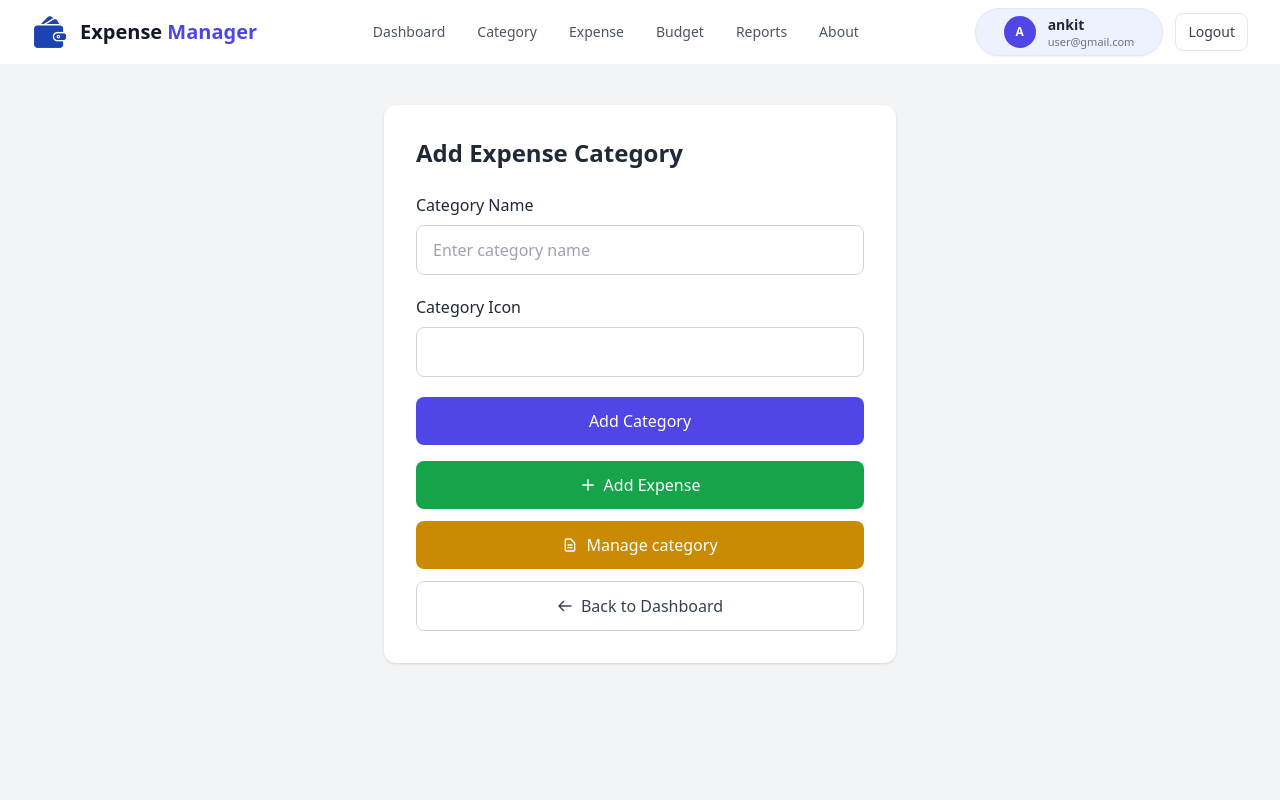
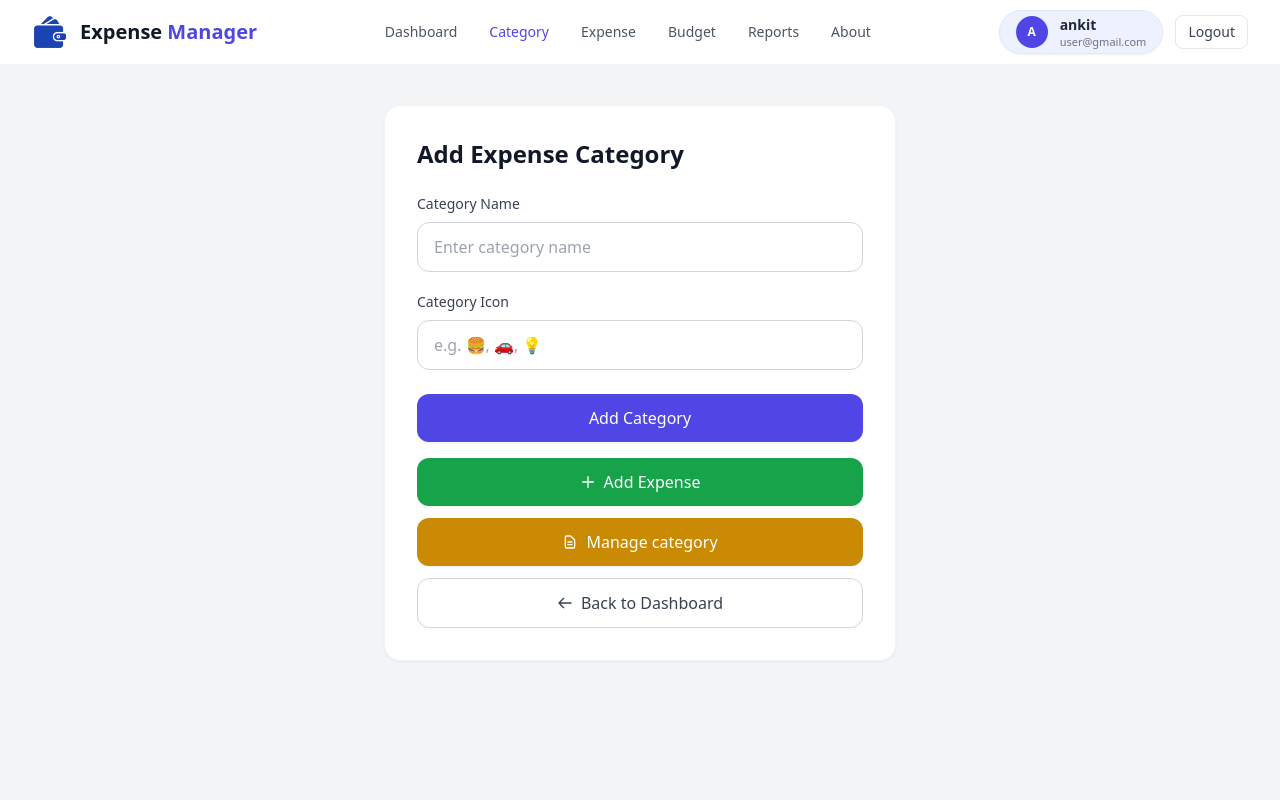
Before and after one commit to Ankitkumarbishwas/EXPENSE-MANAGER-DJANGO, a Django app: page /add_category/ in a window 1280 px wide. Run offline with Django 5.2, Linux system fonts and the light colour scheme; a user stored in the database is signed in; some libraries are stand-ins or nearby versions.

Commit message:
update add_category

```diff
--- a/expensemanager/expense/templates/add_category.html
+++ b/expensemanager/expense/templates/add_category.html
@@ -8,26 +8,27 @@
     <script src="https://cdn.tailwindcss.com"></script>
 </head>
 
-<body class="bg-gray-100 text-gray-800">
+<body class="bg-gray-100 text-gray-800 antialiased min-h-screen">
     {% load static %}
-     <div class="header bg-white border-b border-gray-100 sticky top-0 z-50">
-        <div class="px-4 px-8">
+    <header class="header bg-white border-b border-gray-100 sticky top-0 z-50">
+        <div class="max-w-7xl mx-auto px-4 sm:px-6 lg:px-8">
             <div class="flex items-center justify-between h-16">
 
-                <a href="{% url 'dashboard' %}" class="flex items-center gap-3">
-                    <div class="w-9 h-9 flex items-center justify-center">
-                        <img src="{% static 'wallet.png' %}" alt="" class="h-full w-auto object-contain">
+                <a href="{% url 'dashboard' %}" class="flex items-center gap-2 sm:gap-3 shrink-0">
+                    <div class="w-8 h-8 sm:w-9 sm:h-9 flex items-center justify-center">
+                        <img src="{% static 'wallet.png' %}" alt="Logo" class="h-full w-auto object-contain">
                     </div>
-                    <span class="text-xl font-bold text-gray-900">
+                    <span class="text-lg sm:text-xl font-bold text-gray-900">
                         Expense <span class="text-indigo-600">Manager</span>
                     </span>
                 </a>
 
-                <div class="flex justify-between gap-8">
+                <!-- Desktop Navigation -->
+                <nav class="hidden md:flex items-center gap-6 lg:gap-8">
                     <a href="{% url 'dashboard' %}" class="text-sm font-medium text-gray-600 hover:text-indigo-600 transition-colors">
                         Dashboard
                     </a>
-                    <a href="{% url 'add_category' %}" class="text-sm font-medium text-gray-600 hover:text-indigo-600 transition-colors">
+                    <a href="{% url 'add_category' %}" class="text-sm font-medium text-indigo-600">
                         Category
                     </a>
                     <a href="{% url 'add_expense' %}" class="text-sm font-medium text-gray-600 hover:text-indigo-600 transition-colors">
@@ -42,15 +43,13 @@
                     <a href="" class="text-sm font-medium text-gray-600 hover:text-indigo-600 transition-colors">
                         About
                     </a>
-                </div>
+                </nav>
 
-                <div class="flex items-center gap-3">
+                <div class="flex items-center gap-2 sm:gap-3">
                     {% if request.user.is_authenticated %}
 
-                    <div
-                        class="flex items-center gap-3 rounded-full border border-indigo-100 bg-indigo-50 px-7 py-1.5 shadow-sm">
-                        <div
-                            class="flex h-8 w-8 items-center justify-center rounded-full bg-indigo-600 text-xs font-bold text-white">
+                    <div class="flex items-center gap-2 sm:gap-3 rounded-full border border-indigo-100 bg-indigo-50 px-2 sm:px-4 py-1 shadow-sm">
+                        <div class="flex h-7 w-7 sm:h-8 sm:w-8 shrink-0 items-center justify-center rounded-full bg-indigo-600 text-xs font-bold text-white">
                             {% if request.user.first_name %}
                             {{ request.user.first_name|first|upper }}
                             {% else %}
@@ -58,102 +57,103 @@
                             {% endif %}
                         </div>
 
-                        <div class="flex flex-col leading-tight">
-                            <span class="text-sm font-semibold text-gray-800">
+                        <div class="hidden sm:flex flex-col leading-tight max-w-[130px] lg:max-w-[200px]">
+                            <span class="text-xs sm:text-sm font-semibold text-gray-800 truncate">
                                 {% if request.user.first_name %}
-                                {{ request.user.first_name }} {% if request.user.last_name %}{{ request.user.last_name
-                                }}{% endif %}
+                                {{ request.user.first_name }} {% if request.user.last_name %}{{ request.user.last_name }}{% endif %}
                                 {% else %}
                                 {{ request.user.username }}
                                 {% endif %}
                             </span>
-                            <span class="text-[11px] text-gray-500">{{ request.user.email }}</span>
+                            <span class="text-[10px] sm:text-[11px] text-gray-500 truncate">{{ request.user.email }}</span>
                         </div>
                     </div>
 
                     <a href="{% url 'logout' %}"
-                        class="inline-flex items-center justify-center rounded-lg border border-gray-200 bg-white px-3 py-2 text-sm font-medium text-gray-700 transition hover:border-red-200 hover:text-red-600">
+                        class="inline-flex items-center justify-center rounded-lg border border-gray-200 bg-white px-2.5 sm:px-3 py-1.5 text-xs sm:text-sm font-medium text-gray-700 transition hover:border-red-200 hover:text-red-600">
                         Logout
                     </a>
                     {% else %}
-                    <div class="flex items-center gap-3">
+                    <div class="flex items-center gap-2 sm:gap-3">
                         <a href="{% url 'login' %}"
-                            class="inline-flex items-center gap-2 px-4 py-2 border border-gray-200 text-sm font-medium rounded-lg text-gray-700 bg-white hover:bg-gray-50 hover:border-gray-300 transition-all shadow-sm">
-                            <svg class="w-4 h-4 text-gray-500" fill="none" stroke="currentColor" viewBox="0 0 24 24">
+                            class="inline-flex items-center gap-1.5 sm:gap-2 px-3 sm:px-4 py-1.5 sm:py-2 border border-gray-200 text-xs sm:text-sm font-medium rounded-lg text-gray-700 bg-white hover:bg-gray-50 hover:border-gray-300 transition-all shadow-sm">
+                            <svg class="w-3.5 h-3.5 sm:w-4 sm:h-4 text-gray-500" fill="none" stroke="currentColor" viewBox="0 0 24 24">
                                 <path stroke-linecap="round" stroke-linejoin="round" stroke-width="2"
                                     d="M11 16l-4-4m0 0l4-4m-4 4h14m-5 4v1a3 3 0 01-3 3H6a3 3 0 01-3-3V7a3 3 0 013-3h7a3 3 0 013 3v1" />
                             </svg>
                             Login
                         </a>
 
-
                         <a href="{% url 'register' %}"
-                            class="inline-flex items-center gap-2 px-4 py-2 text-sm font-medium rounded-lg text-white bg-indigo-600 hover:bg-indigo-700 transition-all shadow-sm">
-                            <svg class="w-4 h-4" fill="none" stroke="currentColor" viewBox="0 0 24 24">
+                            class="inline-flex items-center gap-1.5 sm:gap-2 px-3 sm:px-4 py-1.5 sm:py-2 text-xs sm:text-sm font-medium rounded-lg text-white bg-indigo-600 hover:bg-indigo-700 transition-all shadow-sm">
+                            <svg class="w-3.5 h-3.5 sm:w-4 sm:h-4" fill="none" stroke="currentColor" viewBox="0 0 24 24">
                                 <path stroke-linecap="round" stroke-linejoin="round" stroke-width="2"
                                     d="M18 9v3m0 0v3m0-3h3m-3 0h-3m-2-5a4 4 0 11-8 0 4 4 0 018 0zM3 20a6 6 0 0112 0v1H3v-1z" />
                             </svg>
                             Register
                         </a>
                     </div>
-
                     {% endif %}
                 </div>
 
             </div>
+
+            <!-- Mobile Scrollable Navigation -->
+            <div class="flex md:hidden items-center gap-4 py-2 border-t border-gray-100 overflow-x-auto no-scrollbar text-xs font-medium text-gray-600">
+                <a href="{% url 'dashboard' %}" class="whitespace-nowrap py-1 px-2.5 rounded-md hover:bg-gray-50">Dashboard</a>
+                <a href="{% url 'add_category' %}" class="whitespace-nowrap py-1 px-2.5 rounded-md bg-indigo-50 text-indigo-600 font-semibold">Category</a>
+                <a href="{% url 'add_expense' %}" class="whitespace-nowrap py-1 px-2.5 rounded-md hover:bg-gray-50">Expense</a>
+                <a href="{% url 'set_budget' %}" class="whitespace-nowrap py-1 px-2.5 rounded-md hover:bg-gray-50">Budget</a>
+                <a href="{% url 'reports' %}" class="whitespace-nowrap py-1 px-2.5 rounded-md hover:bg-gray-50">Reports</a>
+                <a href="" class="whitespace-nowrap py-1 px-2.5 rounded-md hover:bg-gray-50">About</a>
             </div>
         </div>
-    <div class="max-w-lg mx-auto mt-10 bg-white p-8 rounded-xl shadow">
+    </header>
 
-        <h1 class="text-2xl font-bold mb-6">
+    <main class="px-4 py-6 sm:py-10">
+        <div class="max-w-lg mx-auto bg-white p-6 sm:p-8 rounded-2xl border border-gray-100 shadow-sm">
+
+            <h1 class="text-xl sm:text-2xl font-bold mb-6 text-gray-900">
                 Add Expense Category
             </h1>
 
             <form action="" method="POST">
+                {% csrf_token %}
 
-            {% csrf_token %}
-            <div class="mb-5">
-
-                <label class="block font-medium mb-2">
+                <div class="mb-4 sm:mb-5">
+                    <label class="block text-sm font-medium mb-1.5 sm:mb-2 text-gray-700">
                         Category Name
                     </label>
-
-                <input type="text" name="category_name" placeholder="Enter category name"class="w-full border border-gray-300 rounded-lg px-4 py-3" required>
-
+                    <input type="text" name="category_name" placeholder="Enter category name" class="w-full border border-gray-300 rounded-xl px-4 py-2.5 sm:py-3 text-sm sm:text-base outline-none transition focus:border-indigo-500 focus:ring-1 focus:ring-indigo-500" required>
                 </div>
 
-            <div class="mb-5">
-
-                <label class="block font-medium mb-2">
+                <div class="mb-5 sm:mb-6">
+                    <label class="block text-sm font-medium mb-1.5 sm:mb-2 text-gray-700">
                         Category Icon
                     </label>
-
-                <input type="text" name="category_icon" placeholder="" maxlength="10"class="w-full border border-gray-300 rounded-lg px-4 py-3">
-
+                    <input type="text" name="category_icon" placeholder="e.g. 🍔, 🚗, 💡" maxlength="10" class="w-full border border-gray-300 rounded-xl px-4 py-2.5 sm:py-3 text-sm sm:text-base outline-none transition focus:border-indigo-500 focus:ring-1 focus:ring-indigo-500">
                 </div>
 
-            <button type="submit" class="w-full bg-indigo-600 text-white py-3 rounded-lg hover:bg-indigo-700 font-medium transition mb-4">
+                <button type="submit" class="w-full bg-indigo-600 text-white py-3 rounded-xl hover:bg-indigo-700 font-medium text-sm sm:text-base transition mb-4 active:scale-[0.99] shadow-sm">
                     Add Category
                 </button>
 
-            <div class="flex flex-col gap-3">
-                <a href="{% url 'add_expense' %}" class="inline-flex items-center justify-center gap-2 px-4 py-3 bg-green-600 text-white rounded-lg hover:bg-green-700 font-medium transition">
+                <div class="flex flex-col gap-2.5 sm:gap-3">
+                    <a href="{% url 'add_expense' %}" class="inline-flex items-center justify-center gap-2 px-4 py-2.5 sm:py-3 bg-green-600 text-white rounded-xl hover:bg-green-700 font-medium text-sm sm:text-base transition active:scale-[0.99] shadow-sm">
                         <svg class="w-4 h-4" fill="none" stroke="currentColor" viewBox="0 0 24 24">
                             <path stroke-linecap="round" stroke-linejoin="round" stroke-width="2" d="M12 4v16m8-8H4" />
                         </svg>
                         Add Expense
                     </a>
 
-                <a href="{% url 'manage_category' %}" class="inline-flex items-center justify-center gap-2 px-4 py-3 bg-yellow-600 text-white rounded-lg hover:bg-yellow-700 font-medium transition">
+                    <a href="{% url 'manage_category' %}" class="inline-flex items-center justify-center gap-2 px-4 py-2.5 sm:py-3 bg-yellow-600 text-white rounded-xl hover:bg-yellow-700 font-medium text-sm sm:text-base transition active:scale-[0.99] shadow-sm">
                         <svg class="w-4 h-4" fill="none" stroke="currentColor" viewBox="0 0 24 24">
                             <path stroke-linecap="round" stroke-linejoin="round" stroke-width="2" d="M9 12h6m-6 4h6m2 5H7a2 2 0 01-2-2V5a2 2 0 012-2h5.586a1 1 0 01.707.293l5.414 5.414a1 1 0 01.293.707V19a2 2 0 01-2 2z" />
                         </svg>
                         Manage category
                     </a>
 
-
-
-                <a href="{% url 'dashboard' %}" class="inline-flex items-center justify-center gap-2 px-4 py-3 border border-gray-300 text-gray-700 rounded-lg hover:bg-gray-50 font-medium transition">
+                    <a href="{% url 'dashboard' %}" class="inline-flex items-center justify-center gap-2 px-4 py-2.5 sm:py-3 border border-gray-300 text-gray-700 rounded-xl hover:bg-gray-50 font-medium text-sm sm:text-base transition active:scale-[0.99]">
                         <svg class="w-4 h-4" fill="none" stroke="currentColor" viewBox="0 0 24 24">
                             <path stroke-linecap="round" stroke-linejoin="round" stroke-width="2" d="M10 19l-7-7m0 0l7-7m-7 7h18" />
                         </svg>
@@ -164,6 +164,7 @@
             </form>
 
         </div>
+    </main>
 </body>
 
 </html>
```
Also changed, not shown: expensemanager/db.sqlite3. Lines whose indentation alone changed are shown as unchanged.
